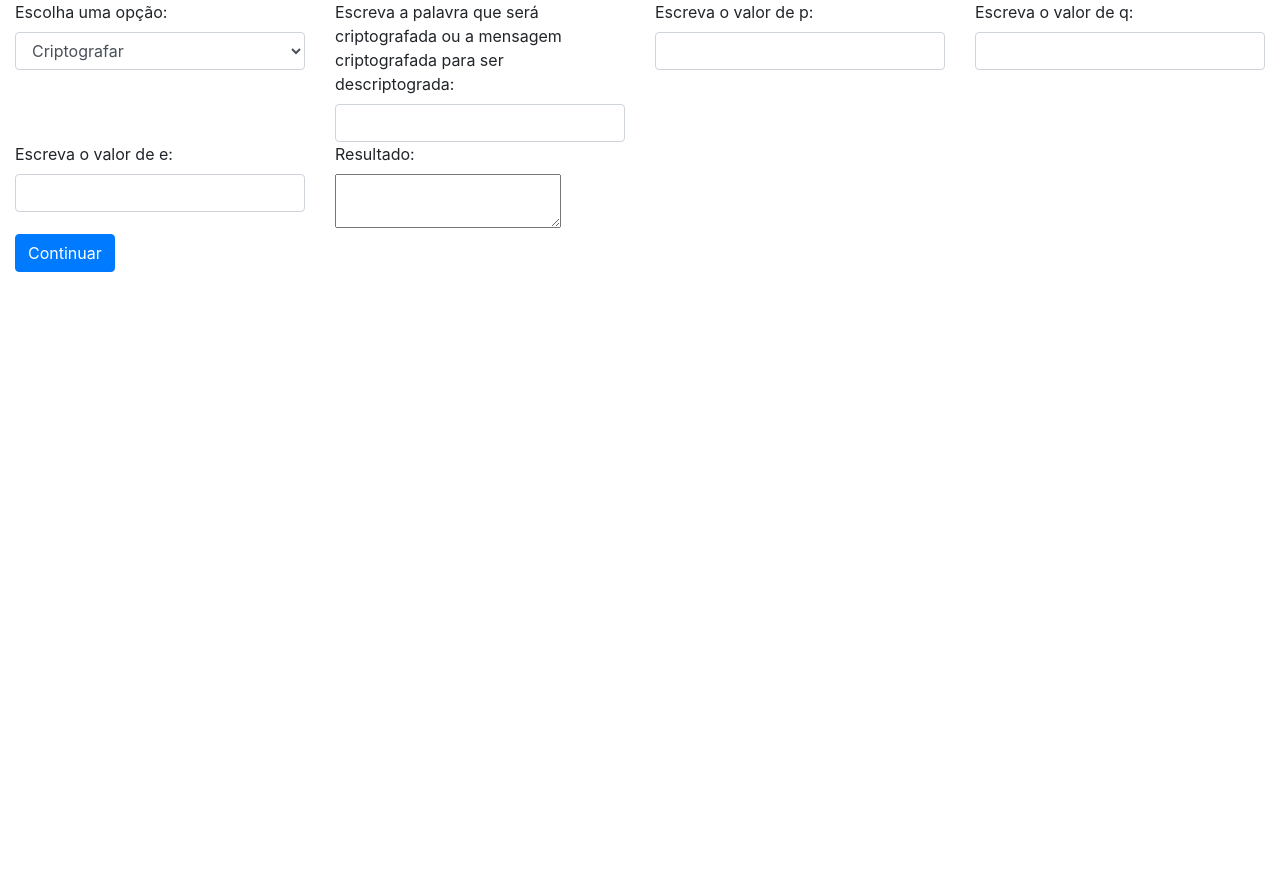
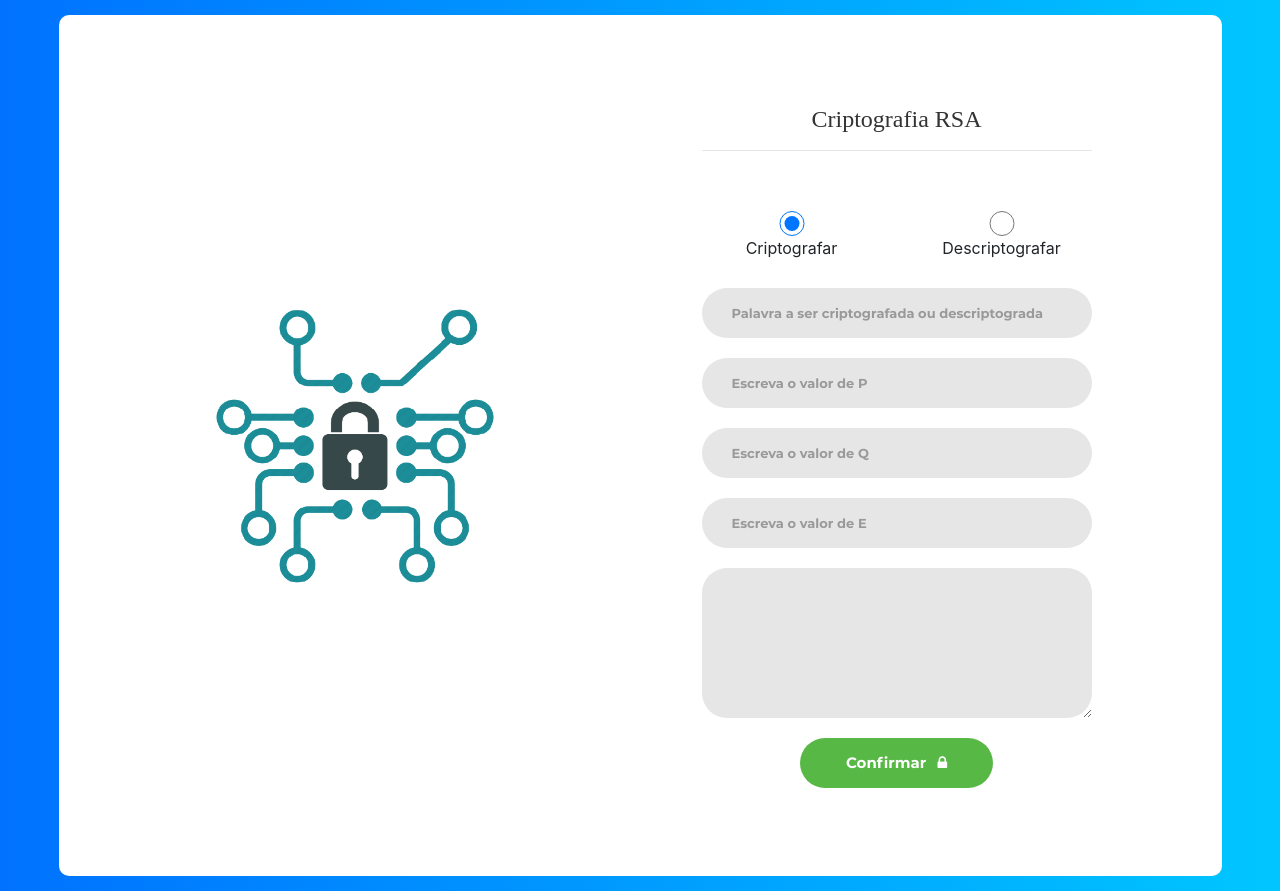
Before and after one commit to fellipebs/cripto_rsa, a plain HTML site: page index.html in a window 1280 px wide. Before the commit the page ends 800 px from the top, so only its background shows below. Drawn offline with nearby package versions, Linux system fonts and the light colour scheme; a web font is replaced by a local one.

Commit message:
Adicionando mudanças visuais

```diff
--- a/funcoes.js
+++ b/funcoes.js
@@ -15,7 +15,7 @@ function validar(){
     }else if(e == ""){
         alert('Digite o e!');
     }else{
-        if($('#tipo').val() == 1){
+        if($("input[name='tipo']:checked").val() == 1){
             criptografar(palavra,p,q,e);
         }else{
             descriptografar(palavra,p,q,e);
--- a/index.html
+++ b/index.html
@@ -2,53 +2,141 @@
 <html lang="en">
 <head>
 	<title>Criptografia RSA</title>
-    <meta charset="utf-8">
-    <!-- <link href="styles.css" rel="stylesheet"> -->
-    <meta name="viewport" content="width=device-width, initial-scale=1.0">
+	<meta charset="UTF-8">
+	<meta name="viewport" content="width=device-width, initial-scale=1">
+<!--===============================================================================================-->
+	<link rel="icon" type="image/png" href="images/icons/favicon.ico"/>
+<!--===============================================================================================-->
+	<link rel="stylesheet" type="text/css" href="vendor/bootstrap/css/bootstrap.min.css">
+<!--===============================================================================================-->
+	<link rel="stylesheet" type="text/css" href="fonts/font-awesome-4.7.0/css/font-awesome.min.css">
+<!--===============================================================================================-->
+	<link rel="stylesheet" type="text/css" href="vendor/animate/animate.css">
+<!--===============================================================================================-->
+	<link rel="stylesheet" type="text/css" href="vendor/css-hamburgers/hamburgers.min.css">
+<!--===============================================================================================-->
+	<link rel="stylesheet" type="text/css" href="vendor/select2/select2.min.css">
+<!--===============================================================================================-->
+	<link rel="stylesheet" type="text/css" href="css/util.css">
+	<link rel="stylesheet" type="text/css" href="css/main.css">
+<!--===============================================================================================-->
+
+
+<!-- old -->
 	<link rel="stylesheet" href="https://maxcdn.bootstrapcdn.com/bootstrap/4.5.2/css/bootstrap.min.css">
 	<script src="https://ajax.googleapis.com/ajax/libs/jquery/3.5.1/jquery.min.js"></script>
 	<script src="https://cdnjs.cloudflare.com/ajax/libs/popper.js/1.16.0/umd/popper.min.js"></script>
 	<script src="https://maxcdn.bootstrapcdn.com/bootstrap/4.5.2/js/bootstrap.min.js"></script>
 	<script type="text/javascript" src="funcoes.js"></script>
-    <!-- <script src='https://cdn.jsdelivr.net/npm/big.js@6.0.0/big.min.js'></script> Solução para BigInt -->
+<!-- old -->
+
+
 
 </head>
 <body>
-    <div class='container-fluid'>
-        <div class='row'>
-            <div class='col-md-3'>
-                <label>Escolha uma opção:</label>
-                <select class='form-control' id='tipo'>
-                    <option value='1'>Criptografar</option>
-                    <option value='2'>Descriptografar</option>
-                </select>
+
+	<div class="contact1">
+		<div class="container-contact1">
+			<div class="contact1-pic js-tilt" data-tilt>
+				<img src="images/crypt-re.png" alt="IMG">
 			</div>
 
-            <div class='col-md-3'>
-                <label>Escreva a palavra que será criptografada ou a mensagem criptografada para ser descriptograda:</label>
-                <input type='text' id='palavra' name='palavra' class='form-control'>
+			<div class="contact1-form validate-form">
+				<span class="contact1-form-title">
+					Criptografia RSA
+					<hr>
+				</span>
+
+				<!-- <center> -->
+					<div class='row'>
+						<div class='col-md-6'>
+							<div class="wrap-input1 validate-input exemplo">
+								<input class="input1 exemplo" type="radio" id="tipo" name="tipo" value="1" style="height: 25px;" checked>
+								<span class="shadow-input1 exemplo"></span>
+								<center>
+									<label for="Criptografar">Criptografar</label>
+								</center>
+							</div>
+						</div>
+						<div class='col-md-6'>
+								<div class="wrap-input1 validate-input exemplo">
+								<input class="input1 exemplo" type="radio" id="tipo" name="tipo" value="2" style="height: 25px;">
+								<span class="shadow-input1 exemplo"></span>
+								<center>
+									<label for="Descriptografar">Descriptografar</label>
+								</center>
+							</div>
+						</div>
 					</div>
 
-            <div class='col-md-3'>
-                <label>Escreva o valor de p:</label>
-                <input type='text' id='p' name='p' class='form-control'>
+				<div class="wrap-input1 validate-input">
+					<input class="input1" type="text" id='palavra' name='palavra' placeholder="Palavra a ser criptografada ou descriptograda">
+					<span class="shadow-input1"></span>
 				</div>
 
-            <div class='col-md-3'>
-                <label>Escreva o valor de q:</label>
-                <input type='text' id='q' name='q' class='form-control'>
+				<div class="wrap-input1 validate-input">
+					<input class="input1" type="text" id='p' name='p' placeholder="Escreva o valor de P">
+					<span class="shadow-input1"></span>
 				</div>
 
-            <div class='col-md-3'>
-                <label>Escreva o valor de e:</label>
-                <input type='text' id='e' name='e' class='form-control'>
+				<div class="wrap-input1 validate-input">
+					<input class="input1" type="text" id='q' name='q' placeholder="Escreva o valor de Q">
+					<span class="shadow-input1"></span>
 				</div>
 
-            <div class='col-md-3'>
-                <label>Resultado:</label>
-                <textarea id='resultado'></textarea>
+				<div class="wrap-input1 validate-input">
+					<input class="input1" type="text" id='e' name='e' placeholder="Escreva o valor de E">
+					<span class="shadow-input1"></span>
+				</div>
+
+
+				<div class="wrap-input1 validate-input">
+					<textarea class="input1" id='resultado' placeholder=""></textarea>
+					<span class="shadow-input1"></span>
+				</div>
+
+				<div class="container-contact1-form-btn">
+					<button type='button' class="contact1-form-btn" onclick='validar();'>
+						<span>
+							Confirmar
+							<i class="fa fa-lock" aria-hidden="true"></i>
+						</span>
+					</button>
 				</div>
 			</div>
-        <button class='btn btn-primary' onclick='validar();'>Continuar</button>
 		</div>
+	</div>
+
+
+
+
+<!--===============================================================================================-->
+	<script src="vendor/jquery/jquery-3.2.1.min.js"></script>
+<!--===============================================================================================-->
+	<script src="vendor/bootstrap/js/popper.js"></script>
+	<script src="vendor/bootstrap/js/bootstrap.min.js"></script>
+<!--===============================================================================================-->
+	<script src="vendor/select2/select2.min.js"></script>
+<!--===============================================================================================-->
+	<script src="vendor/tilt/tilt.jquery.min.js"></script>
+	<script >
+		$('.js-tilt').tilt({
+			scale: 1.1
+		})
+	</script>
+
+<!-- Global site tag (gtag.js) - Google Analytics -->
+<script async src="https://www.googletagmanager.com/gtag/js?id=UA-23581568-13"></script>
+<script>
+  window.dataLayer = window.dataLayer || [];
+  function gtag(){dataLayer.push(arguments);}
+  gtag('js', new Date());
+
+  gtag('config', 'UA-23581568-13');
+</script>
+
+<!--===============================================================================================-->
+	<script src="js/main.js"></script>
+
 </body>
+</html>
```
Also changed, not shown: indexaBonito.html (deleted, +0 -142 lines). Lines whose indentation alone changed are shown as unchanged.
